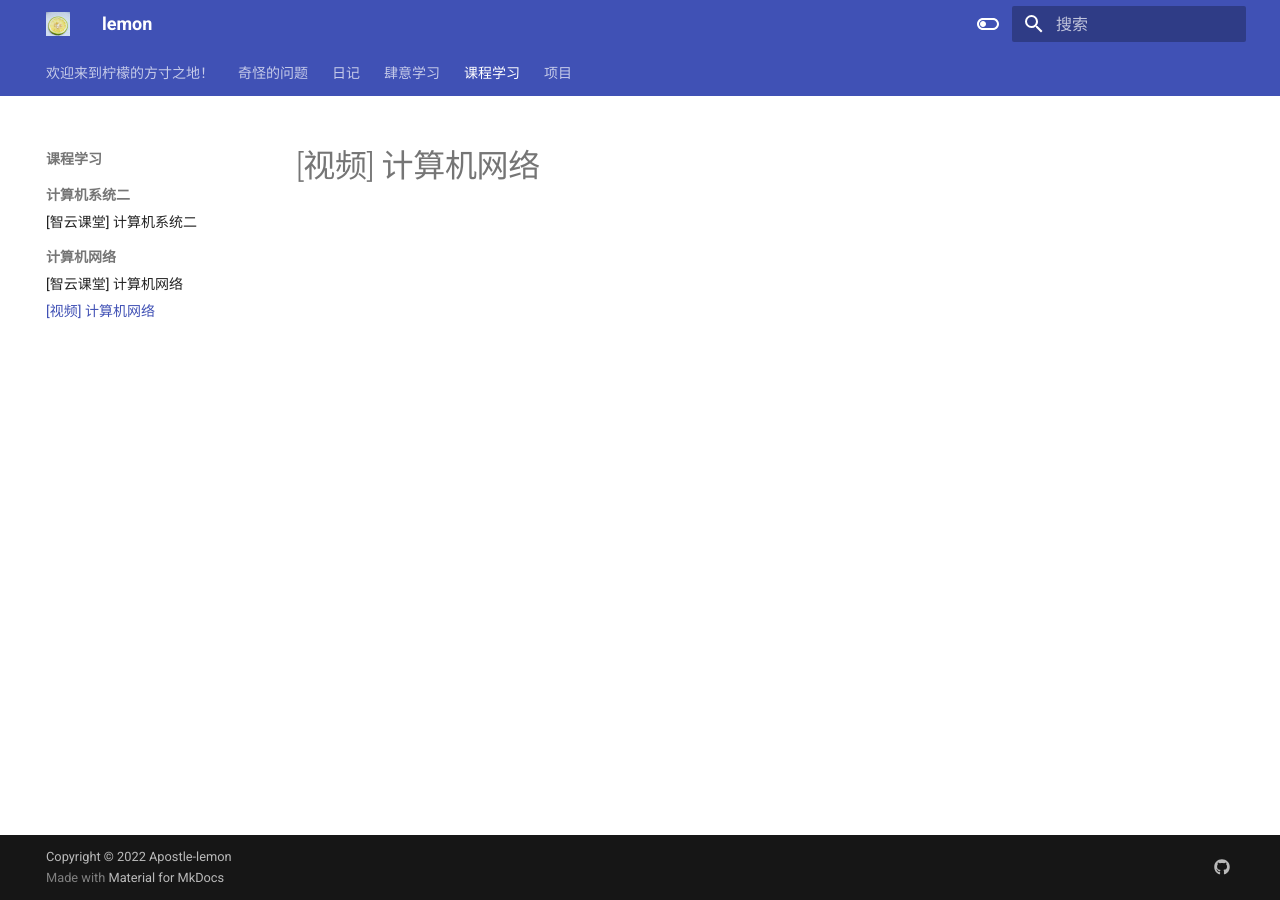
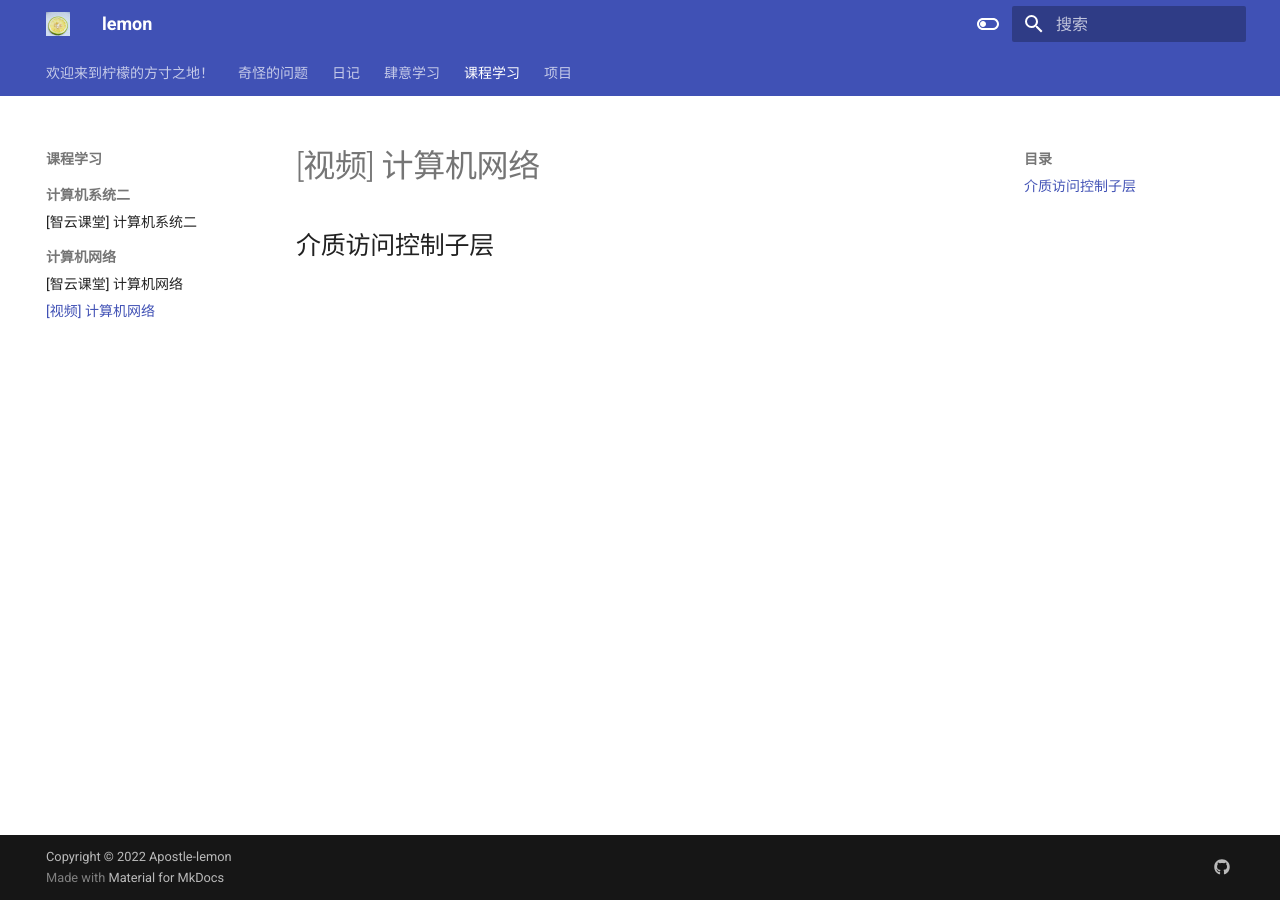
Before and after one commit to Apostle-lemon/Apostle-lemon.github.io, an MkDocs documentation site: the page built from docs/课程学习/计算机网络/【视频】计算机网络.md, in a window 1280 px wide. Built offline with MkDocs 1.6.1 and Material for MkDocs 9.7.7, drawn with Linux system fonts in a browser that asks for light colours.

Commit message:
vault backup: 2022-10-27 23:51:52
Affected files:
docs/日记/2022-10-27.md
docs/课程学习/计算机网络/【视频】计算机网络.md

```diff
--- a/docs/课程学习/计算机网络/【视频】计算机网络.md
+++ b/docs/课程学习/计算机网络/【视频】计算机网络.md
@@ -1 +1,3 @@
 # [视频] 计算机网络
+
+## 介质访问控制子层
```
Also changed, not shown: docs/日记/2022-10-27.md (+2 -0 lines).
